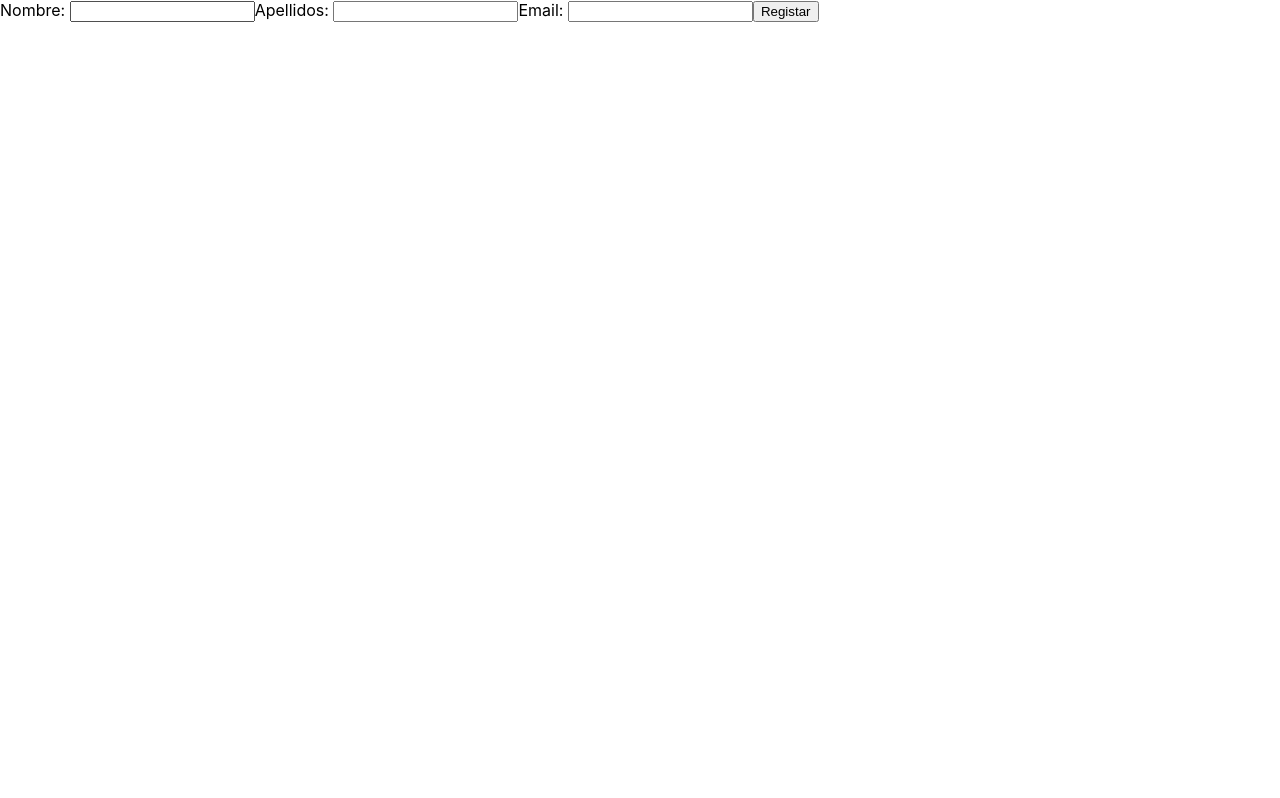
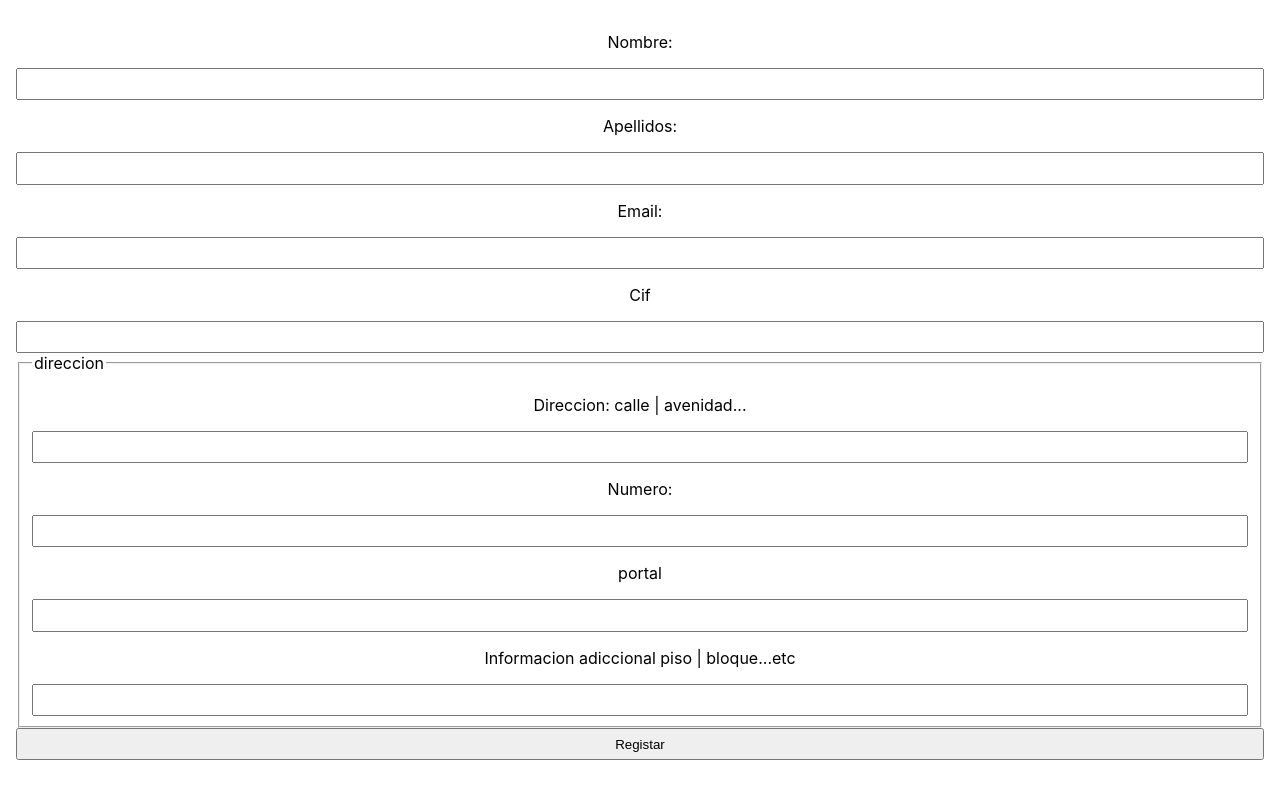
Before and after one commit to ArrowFoodTeam/arrowfood, a React (Create React App) app: page /registro in a window 1280 px wide. Built offline with nearby package versions, Linux system fonts and the light colour scheme.

Commit message:
mas opciones en el registro de provedor

```diff
--- /dev/null
+++ b/index.css
@@ -0,0 +1,13 @@
+body {
+  margin: 0;
+  font-family: -apple-system, BlinkMacSystemFont, 'Segoe UI', 'Roboto', 'Oxygen',
+    'Ubuntu', 'Cantarell', 'Fira Sans', 'Droid Sans', 'Helvetica Neue',
+    sans-serif;
+  -webkit-font-smoothing: antialiased;
+  -moz-osx-font-smoothing: grayscale;
+}
+
+code {
+  font-family: source-code-pro, Menlo, Monaco, Consolas, 'Courier New',
+    monospace;
+}
--- a/src/Pages/Register/index.jsx
+++ b/src/Pages/Register/index.jsx
@@ -1,38 +1,9 @@
-import { useState} from 'react'
+import RegistroClienteProvedor from '../../components/Regeistro/register_cliente_provedor'
 
 const Registro = () => {
-
-  const [campoNull, setcamponull] = useState(true)
-
-  const validarEmail = (email) => {
-    let regex = /^[a-zA-Z0-9.!#$%&'*+/=?^_`{|}~-]+@[a-zA-Z0-9-]+(?:\.[a-zA-Z0-9-]+)*$/gm
-    if(regex.test(email)) return true
-    return false
-  }
-  const handlerSubmit = (e) => {
-    e.preventDefault()
-    let nombre = document.getElementById('nombre').value
-    let apellidos = document.getElementById('apellidos').value
-    let email = document.getElementById('email').value
-    if (nombre.length === 0 || apellidos.length === 0 || validarEmail(email) === false) {
-      setcamponull(false)
-    } else {
-      setcamponull(true)
-    }
-  }
-
   return (
     <>
-      <form action="#" method="post">
-        <label htmlFor ="nombre">Nombre: </label>
-        <input type="text" name="nombre" id="nombre"/>
-        <label htmlFor ="apellidos">Apellidos: </label>
-        <input type="text" name="apellidos" id="apellidos" />
-        <label htmlFor="email">Email: </label>
-        <input type="email" name="email" id="email"/>
-        <input type="submit" onClick={handlerSubmit} value="Registar" />
-      </form>
-      {campoNull ? null : <h1>completa los campos</h1>}
+      <RegistroClienteProvedor/>
     </>
   )
 }
--- /dev/null
+++ b/src/components/Regeistro/register_cliente_provedor.css
@@ -0,0 +1,21 @@
+*{
+    box-sizing: border-box;
+}
+
+.formulario{
+    display: flex;
+    flex-direction: column;
+    margin: 1rem;
+}
+.formulario input{
+    padding: 0.5em;
+    text-align: center;
+}
+.formulario label{
+    text-align: center;
+    margin: 1rem;
+}
+.formulario fieldset{
+    display: flex;
+    flex-direction: column;
+}
--- /dev/null
+++ b/src/components/Regeistro/register_cliente_provedor.jsx
@@ -0,0 +1,52 @@
+import {useState} from 'react'
+import './register_cliente_provedor.css'
+
+
+const RegistroClienteProvedor = () =>{
+  const [campoNull, setcamponull] = useState(true)
+
+  const validarEmail = (email) => {
+    let regex = /^[a-zA-Z0-9.!#$%&'*+/=?^_`{|}~-]+@[a-zA-Z0-9-]+(?:\.[a-zA-Z0-9-]+)*$/gm
+    if(regex.test(email)) return true
+    return false
+  }
+  const handlerSubmit = (e) => {
+    e.preventDefault()
+    let nombre = document.getElementById('nombre').value
+    let apellidos = document.getElementById('apellidos').value
+    let email = document.getElementById('email').value
+    if (nombre.length === 0 || apellidos.length === 0 || validarEmail(email) === false) {
+      setcamponull(false)
+    } else {
+      setcamponull(true)
+    }
+  }
+    return(
+        <>
+            <form action="#" method="post" className="formulario">
+        <label htmlFor ="nombre">Nombre: </label>
+        <input type="text" name="nombre" id="nombre"/>
+        <label htmlFor ="apellidos">Apellidos: </label>
+        <input type="text" name="apellidos" id="apellidos" />
+        <label htmlFor="email">Email: </label>
+        <input type="email" name="email" id="email"/>
+        <label htmlFor="cif">Cif</label>
+        <input type="text" name="cif" id="cif"/>
+        <fieldset>
+          <legend>direccion</legend>
+          <label htmlFor="direccion">Direccion: calle | avenidad...</label>
+          <input type="text" name="direccion" id="direccion"/>
+          <label htmlFor="numero">Numero: </label>
+          <input type="number" name="numero" id="numero"/>
+          <label htmlFor="portal">portal</label>
+          <input type="text" name="portal" id="portal"/>
+          <label htmlFor="opcional">Informacion adiccional piso | bloque...etc</label>
+          <input type="text" name="opcional" id="opcional"/>
+        </fieldset>
+        <input type="submit" onClick={handlerSubmit} value="Registar" />
+      </form>
+      {campoNull ? null : <h1>completa los campos</h1>}
+        </>
+    )
+}
+export default RegistroClienteProvedor
```
Also changed, not shown: App.css (added, +38 -0 lines), App.js (added, +18 -0 lines), index.js (added, +11 -0 lines).
